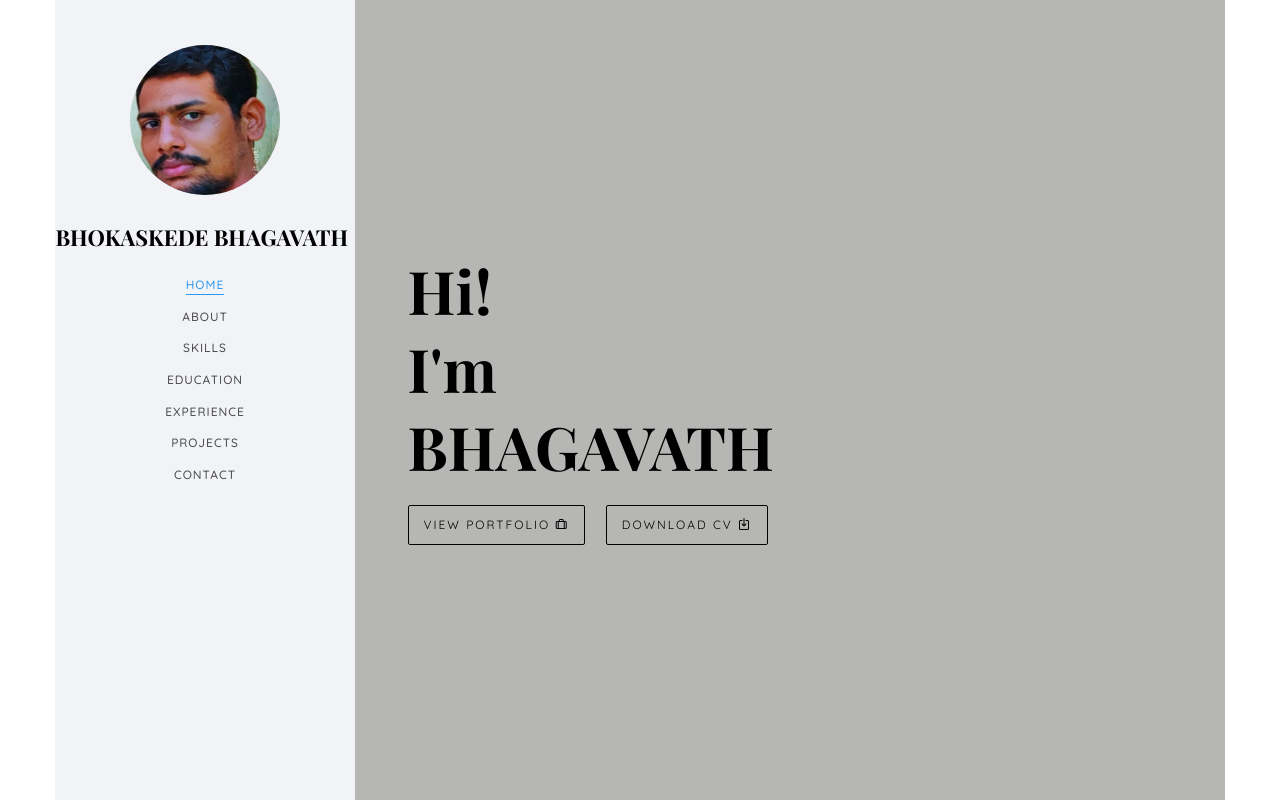
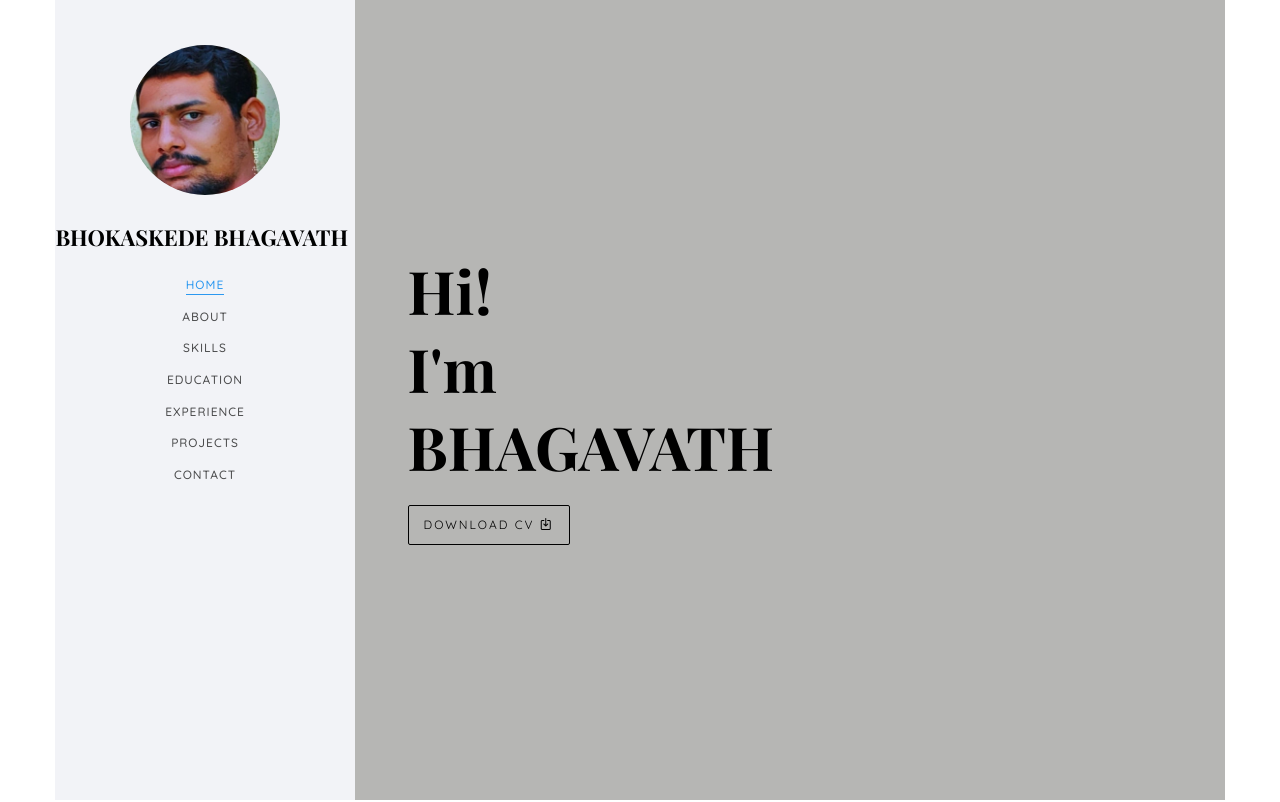
Before and after one commit to bhagavath11/Portfolio, a plain HTML site: page index.html in a window 1280 px wide. Shown: the top 802 px of the page. Drawn offline with nearby package versions, Linux system fonts and the light colour scheme; files whose address does not match are found by name; a web font is replaced by a local one.

Commit message:
Update index.html

```diff
--- a/index.html
+++ b/index.html
@@ -72,11 +72,6 @@
 												<div class="desc">
 													<h1>Hi! <br>I'm BHAGAVATH</h1>
 													<div class="row">
-														<div class="col-md-6">
-															<p><a href="link_to_portfolio"
-																	class="btn btn-primary btn-learn">View Portfolio <i
-																		class="icon-briefcase3"></i></a></p>
-														</div>
 														<div class="col-md-6">
 															<p><a href="https://drive.google.com/file/d/1rmhND4x74JQqxy9aciL-rDWM7BxHU9QD/view?usp=drivesdk"
 																	class="btn btn-primary btn-learn" download>Download
```
